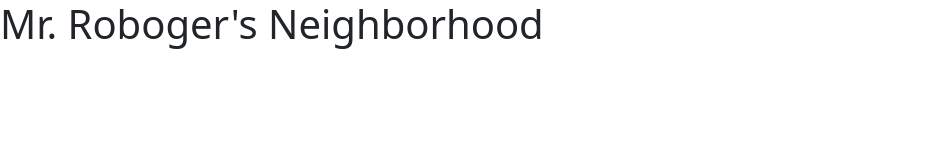
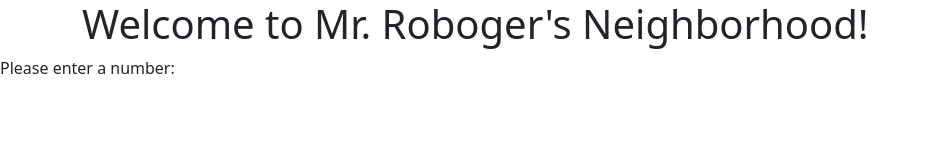
Before and after one commit to SageSypert/mr-robogers-neighborhood, a plain HTML site: page index.html in a window 1280 px wide. Shown: the whole page, without its empty margins (0-928 px from the left). Drawn offline with Linux system fonts and the light colour scheme.

Commit message:
add div class, h1, form id to html and submit function to js

```diff
--- a/index.html
+++ b/index.html
@@ -8,6 +8,11 @@
   <title>Mr. Roboger's Neighborhood</title>
 </head>
 <body>
-  <h1>Mr. Roboger's Neighborhood</h1>
+  <div class="container">
+    <h1>Welcome to Mr. Roboger's Neighborhood!</h1>
+  </div>
+  <form id="enter-number">
+    <p>Please enter a number:</p>
+  </form>
 </body>
 </html>
--- a/js/scripts.js
+++ b/js/scripts.js
@@ -0,0 +1,5 @@
+$(document).ready(function() {
+  $("form#enter-number").submit(function(event) {
+
+  }
+}
```
